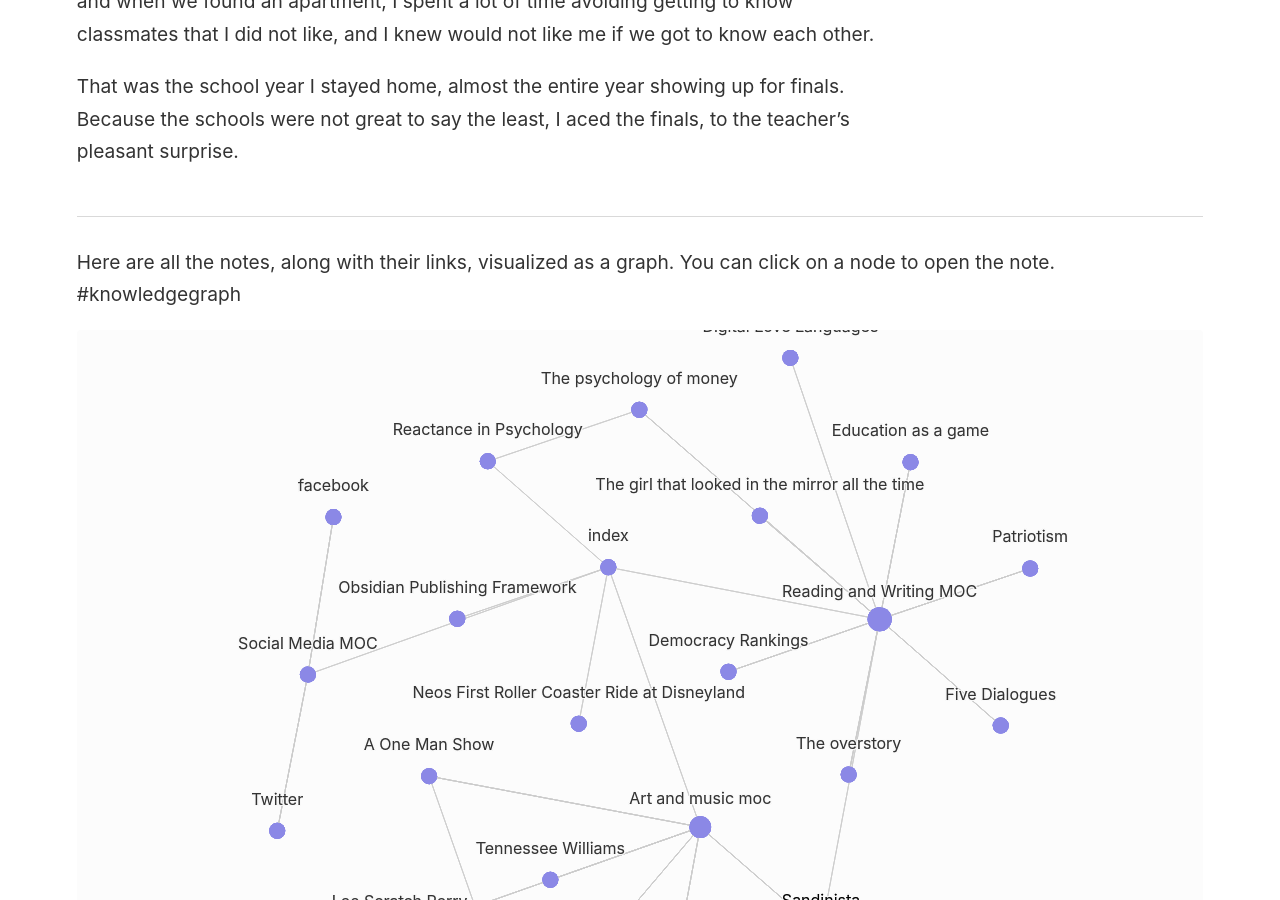
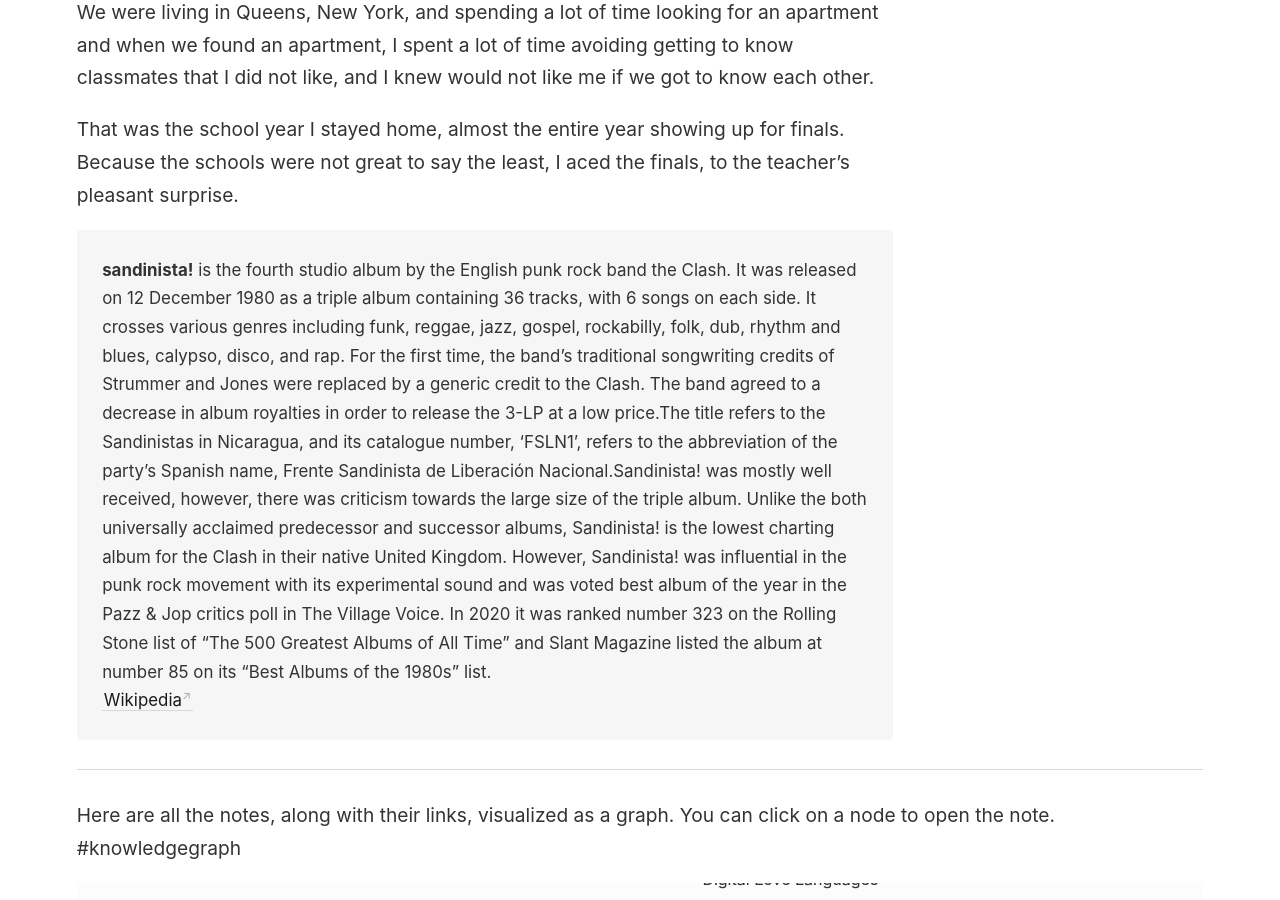
Before and after one commit to sean808080/digital-garden-jekyll, a Jekyll site: the page built from _notes/Sandinista.md, in a window 1280 px wide and 900 px high, scrolled down 540 px. Built offline with Jekyll 4.4.1, drawn with Linux system fonts in a browser that asks for light colours; some of the changed text lies outside the part shown.

Commit message:
PUSH NOTE : Sandinista.md

```diff
--- a/_notes/Sandinista.md
+++ b/_notes/Sandinista.md
@@ -7,9 +7,16 @@
 
 ![[sandinista.jpg]]
 
-## Sandinista
-Listening to Sandinista by the Clash, I was instantly transported to the year. I turned 12.
+# Sandinista!
+### Listening to Sandinista by the Clash, I was instantly transported to the year. I turned 12.
 
 We were living in Queens, New York, and spending a lot of time looking for an apartment and when we found an apartment, I spent a lot of time avoiding getting to know classmates that I did not like, and I knew would not like me if we got to know each other.
 
 That was the school year I stayed home, almost the entire year showing up for finals. Because the schools were not great to say the least, I aced the finals, to the teacher's pleasant surprise.
+
+
+
+
+> **sandinista!** is the fourth studio album by the English punk rock band the Clash. It was released on 12 December 1980 as a triple album containing 36 tracks, with 6 songs on each side. It crosses various genres including funk, reggae, jazz, gospel, rockabilly, folk, dub, rhythm and blues, calypso, disco, and rap. For the first time, the band's traditional songwriting credits of Strummer and Jones were replaced by a generic credit to the Clash.  The band agreed to a decrease in album royalties in order to release the 3-LP at a low price.The title refers to the Sandinistas in Nicaragua, and its catalogue number, 'FSLN1', refers to the abbreviation of the party's Spanish name, Frente Sandinista de Liberación Nacional.Sandinista! was mostly well received, however, there was criticism towards the large size of the triple album. Unlike the both universally acclaimed predecessor and successor albums, Sandinista! is the lowest charting album for the Clash in their native United Kingdom. However, Sandinista! was influential in the punk rock movement with its experimental sound and was voted best album of the year in the Pazz & Jop critics poll in The Village Voice. In 2020 it was ranked number 323 on the Rolling Stone list of "The 500 Greatest Albums of All Time" and Slant Magazine listed the album at number 85 on its "Best Albums of the 1980s" list.
+>
+> [Wikipedia](https://en.wikipedia.org/wiki/Sandinista!)
```
